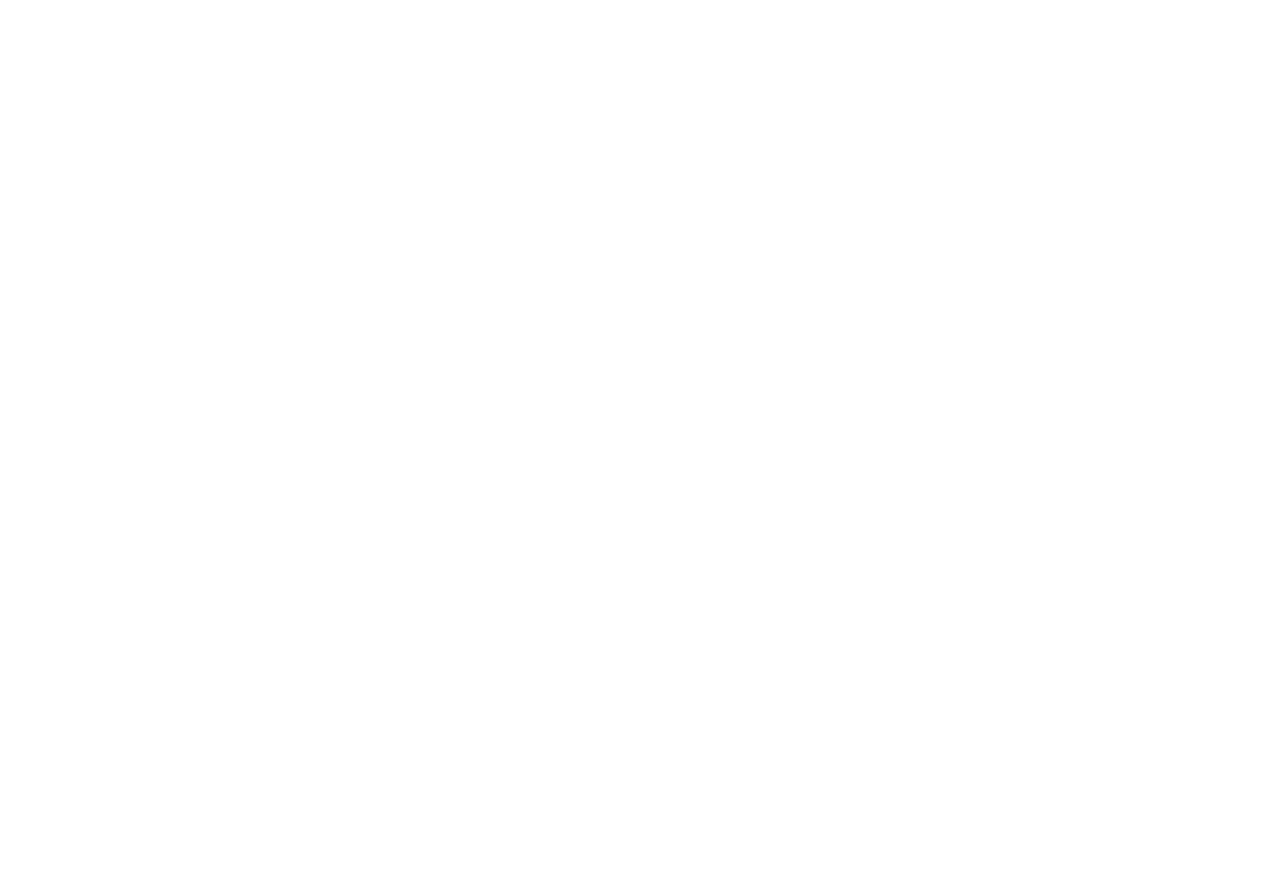
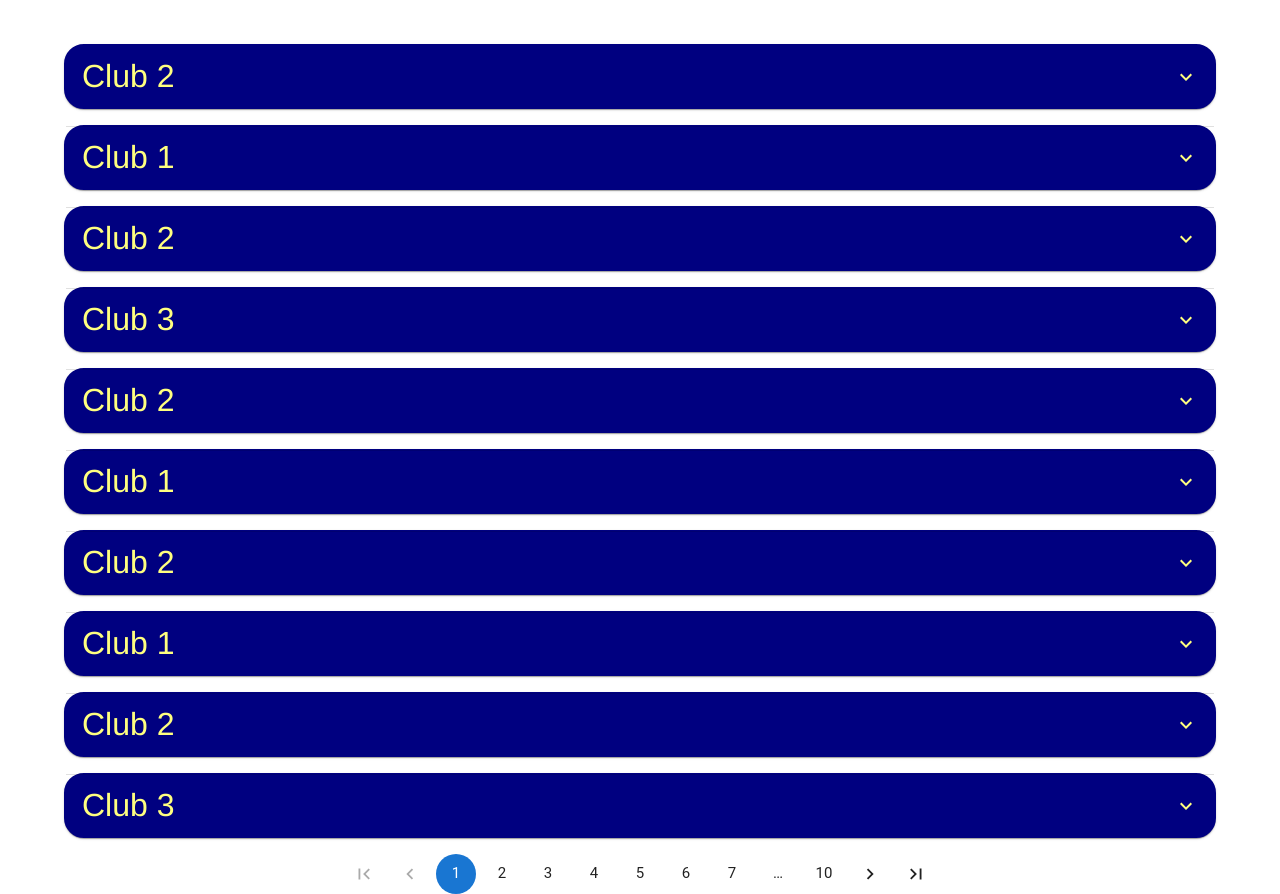
Before and after one commit to erhan-er/Wabbajack, a React (Create React App) app in the folder wabbajack_app/wabbajack_app/: page /See-All-Clubs in a window 1280 px wide. Before the commit this address had no page. Shown: the part 100-994 px from the top of the page. Before the commit the page ends 800 px from the top, so only its background shows below. Built offline with nearby package versions, Linux system fonts and the light colour scheme.

Commit message:
see all clubs implemented

```diff
--- a/wabbajack_app/wabbajack_app/src/App.js
+++ b/wabbajack_app/wabbajack_app/src/App.js
@@ -11,6 +11,7 @@
 import { Outlet } from "react-router-dom";
 import LoginBox from "./Components/LoginBox";
 import Budget from "./Pages/Budget";
+import SeeAllClubs from './Pages/SeeAllClubs';
 import { BrowserRouter, Routes, Route } from "react-router-dom";
 
 function App() {
@@ -26,6 +27,7 @@
           <Route path="/See-All-Club-Members" element={<SeeAllClubMembers />} />
           <Route path="/Budget" element={<Budget />} />
           <Route path="/Club-Page" element={<ClubPage />} />
+          <Route path="/See-All-Clubs" element={<SeeAllClubs />} />
         </Routes>
       </div>
     </BrowserRouter>
--- /dev/null
+++ b/wabbajack_app/wabbajack_app/src/Components/ClubAccordion.js
@@ -0,0 +1,141 @@
+import * as React from 'react';
+import { makeStyles } from '@mui/styles';
+import { styled } from '@mui/material/styles';
+import Button from "@mui/material/Button";
+import Accordion from '@mui/material/Accordion';
+import AccordionSummary from '@mui/material/AccordionSummary';
+import AccordionDetails from '@mui/material/AccordionDetails';
+import ExpandMoreIcon from '@mui/icons-material/ExpandMore';
+import ArrowForwardIosIcon from '@mui/icons-material/ArrowForwardIos';
+import { Link } from "react-router-dom";
+import { height } from '@mui/system';
+
+const ModifiedAccordion = styled((props) => (
+   <Accordion {...props} />
+))(({ theme }) => ({
+   backgroundColor: "#000080",
+   borderRadius: "20px",
+   '&:not(:last-child)': {
+      borderRadius: "20px",
+      marginBottom: "1rem",
+   },
+   '&:not(:first-child)': {
+      borderRadius: "20px",
+   },
+}));
+
+const style = makeStyles({
+   accordion: {
+      marginBottom: "1rem",
+      //borderRadius: "20px",
+      border: "2px solid #000080",
+      backgroundColor: "#000080",
+   },
+
+   expand_icon: {
+      color: "#ffff7f",
+      fontSize: "3rem",
+   },
+
+   club_summary: {
+      display: "flex",
+      justifyContent: "space-between",
+      color: "#ffff7f",
+      width: "90%",
+   },
+
+   club_name: {
+      fontSize: "16px",
+   },
+
+   club_date: {
+      fontSize: "16px",
+   },
+
+   club_budget: {
+      fontSize: "16px",
+      width: "200px",
+   },
+
+   club_detail: {
+      marginTop: "-8px",
+      width: "95%",
+      borderRadius: "0 0 15px 15px",
+      color: "#ffff7f",
+      textAlign: "left",
+      display: "flex",
+      flexDirection: "row",
+      position: "relative",
+      justifyContent: "space-between"
+   },
+
+   club_detail_part1: {
+      width: "50%",
+   },
+
+   club_name: {
+      fontSize: "2rem"
+   },
+
+   information: {
+      width: "35%",
+      marginLeft: "5rem",
+      lineHeight: "2rem",
+   },
+
+   button_box: {
+      display: "flex",
+      alignItems: "end",
+   },
+
+   button: {
+
+      marginTop: "5rem",
+      marginLeft: "1rem",
+      height: "3rem",
+      width: "12.5rem",
+   },
+
+   club_logo: {
+      width: "150px",
+      height: "150px",
+
+   },
+});
+
+function ClubAccordion({ clubName, description, clubImage }) {
+
+   const classes = style();
+
+   return (
+      <ModifiedAccordion className={classes.accordion}>
+         <AccordionSummary
+            expandIcon={<ExpandMoreIcon className={classes.expand_icon} />}
+         >
+            <div className={classes.club_summary}>
+               <div className={classes.club_name}>{clubName}</div>
+            </div>
+         </AccordionSummary>
+         <AccordionDetails className={classes.club_detail}>
+            <img src={clubImage} alt={clubName} className={classes.club_logo} />
+            <div className={classes.club_detail_part1}>
+               <div className={classes.details}>
+                  <strong>Description:</strong>Lorem ipsum dolor sit amet, consectetur adipiscing elit. Suspendisse
+                  malesuada lacus ex, sit amet blandit leo lobortis eget.
+                  Lorem ipsum dolor sit amet, consectetur adipiscing elit. Suspendisse
+                  malesuada lacus ex, sit amet blandit leo lobortis eget.
+                  Lorem ipsum dolor sit amet, consectetur adipiscing elit. Suspendisse
+                  malesuada lacus ex, sit amet blandit leo lobortis eget.
+               </div>
+            </div>
+            <Link to="../Club-Page">
+               <div className={classes.button_box}>
+                  <Button className={classes.button} variant="contained" color="info" endIcon={<ArrowForwardIosIcon />}>See Details</Button>
+               </div>
+            </Link>
+         </AccordionDetails>
+      </ModifiedAccordion >
+   );
+}
+
+export default ClubAccordion
--- /dev/null
+++ b/wabbajack_app/wabbajack_app/src/Pages/SeeAllClubs.js
@@ -0,0 +1,86 @@
+import * as React from 'react';
+import { useState } from "react";
+import AppBar from "../Components/AppBar";
+import Accordion from "../Components/ClubAccordion";
+import Photo from "../Images/Bilkent.png";
+import Box from '@mui/material/Box';
+import { makeStyles } from '@mui/styles';
+import Button from "@mui/material/Button";
+import Pagination from '@mui/material/Pagination';
+import Stack from '@mui/material/Stack';
+
+const style = makeStyles({
+   root: {
+
+   },
+
+   club_box: {
+      margin: "0 auto",
+      width: "90%",
+      marginTop: "5rem",
+   },
+
+   see_all_button: {
+      width: "100%",
+      height: "42px",
+      alignItems: "center",
+   },
+
+   pagination: {
+      display: "flex",
+      justifyContent: "center",
+   },
+});
+
+function SeeAllClubs() {
+   const classes = style();
+   const [pageSize, setPageSize] = useState(10);
+   const [page, setPage] = React.useState(1);
+   const handleChange = (event, value) => {
+      setPage(value);
+   };
+
+   const activityArr = [];
+   var activity1 = { clubName: "Club 1", clubImage: Photo };
+   var activity2 = { clubName: "Club 2", clubImage: Photo };
+   var activity3 = { clubName: "Club 3", clubImage: Photo };
+
+   for (let i = 0; i < 20; i++) {
+      if (i % 2 === 0)
+         activityArr[i] = activity2;
+      else if (i % 3 === 0)
+         activityArr[i] = activity3;
+      else
+         activityArr[i] = activity1;
+   }
+
+   return (
+      <Box className={classes.root}>
+         <AppBar PageName={"All Clubs"} />
+         <Box className={classes.club_box}>
+            {activityArr.map((item, index) => {
+               if (index >= ((page - 1) * pageSize) && index < (page * pageSize)) {
+                  return (
+                     <Accordion {...item} />
+                  );
+               }
+            })}
+            <Box className={classes.pagination}>
+               <Pagination
+                  count={10}
+                  color="primary"
+                  size="large"
+                  showFirstButton
+                  showLastButton
+                  siblingCount={2}
+                  page={page}
+                  onChange={handleChange}
+               />
+            </Box>
+         </Box>
+
+      </Box>
+   );
+}
+
+export default SeeAllClubs
```
